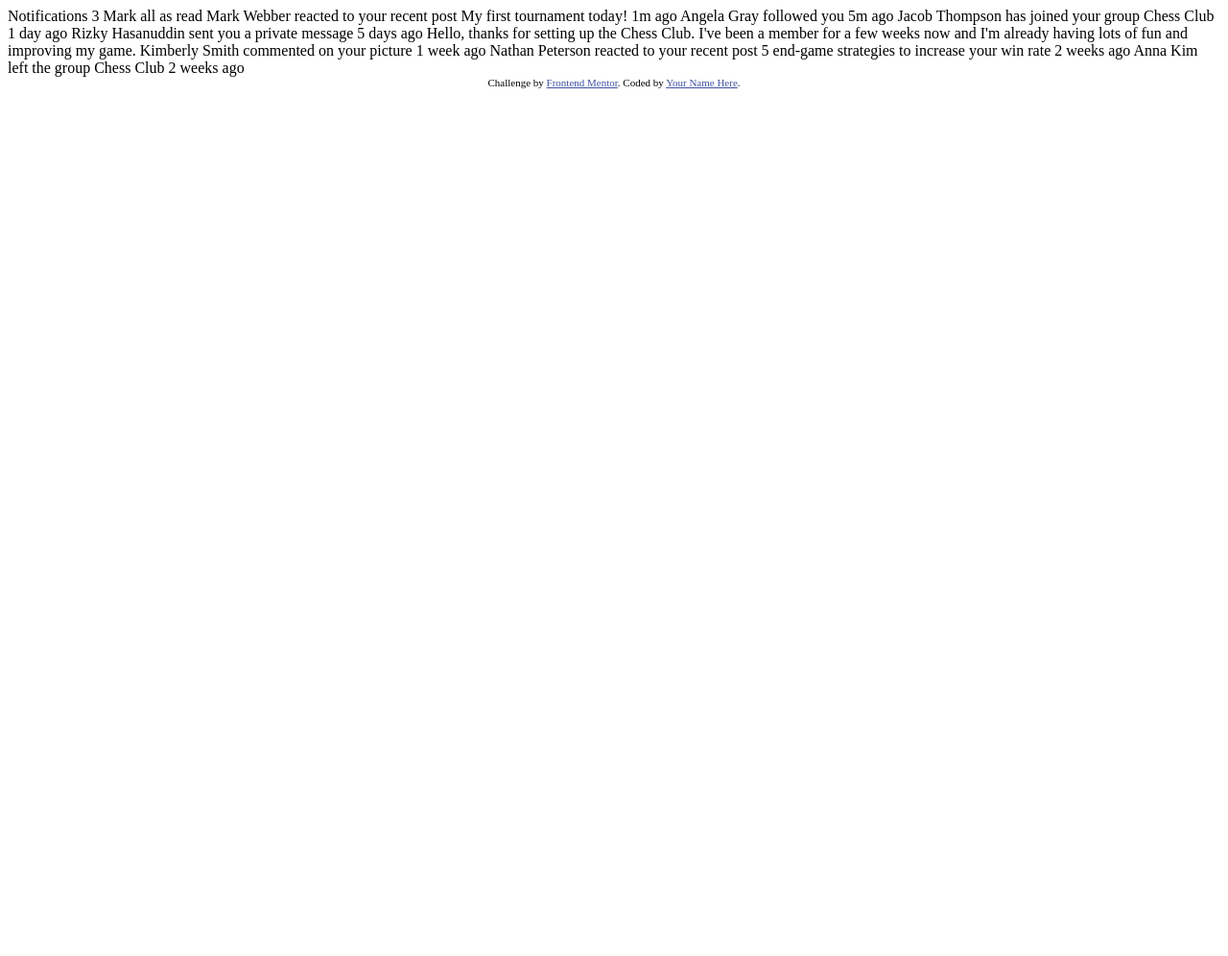
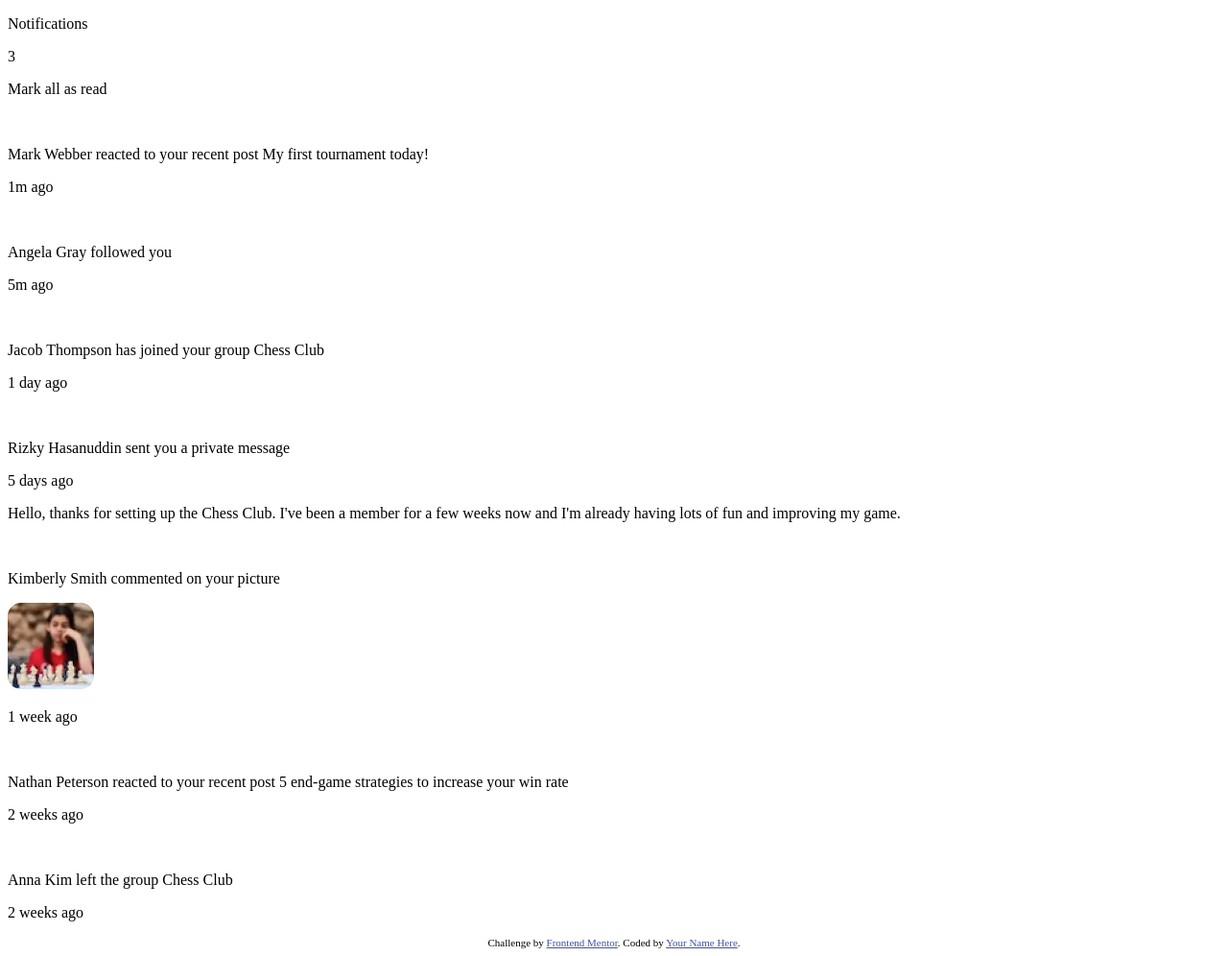
Before and after one commit to romrauq/notifications-page, a plain HTML site: page index.html in a window 1280 px wide. Shown: the whole page at 96% size. Before the commit the page ends 800 px from the top, so only its background shows below. Drawn offline with Linux system fonts and the light colour scheme.

Commit message:
Structured content into respective HTML elements each with respective classes.

```diff
--- a/index.html
+++ b/index.html
@@ -17,13 +17,110 @@
 		</style>
 	</head>
 	<body>
-		Notifications 3 Mark all as read Mark Webber reacted to your recent post My first tournament
-		today! 1m ago Angela Gray followed you 5m ago Jacob Thompson has joined your group Chess Club
-		1 day ago Rizky Hasanuddin sent you a private message 5 days ago Hello, thanks for setting up
-		the Chess Club. I've been a member for a few weeks now and I'm already having lots of fun and
-		improving my game. Kimberly Smith commented on your picture 1 week ago Nathan Peterson reacted
-		to your recent post 5 end-game strategies to increase your win rate 2 weeks ago Anna Kim left
-		the group Chess Club 2 weeks ago
+		<div class="main-container">
+			<div class="notifications-header-row">
+				<div>
+					<p class="notification-heading">Notifications</p>
+					<span class="notifications-count">3</span>
+				</div>
+
+				<p class="mark-all-read">Mark all as read</p>
+			</div>
+
+			<div class="notifications-column">
+				<div class="notification-item-column">
+					<div class="notification-item-container-row">
+						<img src="" alt="" class="profile-image" />
+						<p class="notification-text">
+							<span class="profile-name">Mark Webber</span> reacted to your recent post My
+							<span class="post-reference-text">first tournament today!</span>
+						</p>
+						<div class="notification-badge"></div>
+					</div>
+					<p class="notification-time">1m ago</p>
+				</div>
+
+				<div class="notification-item-column">
+					<div class="notification-item-container-row">
+						<img src="" alt="" class="profile-image" />
+						<p class="notification-text">
+							<span class="profile-name">Angela Gray</span> followed you
+						</p>
+						<div class="notification-badge"></div>
+					</div>
+					<p class="notification-time">5m ago</p>
+				</div>
+
+				<div class="notification-item-column">
+					<div class="notification-item-container-row">
+						<img src="" alt="" class="profile-image" />
+						<p class="notification-text">
+							<span class="profile-name">Jacob Thompson</span> has joined your group
+							<span class="group-reference-text">Chess Club</span>
+						</p>
+						<div class="notification-badge"></div>
+					</div>
+					<p class="notification-time">1 day ago</p>
+				</div>
+
+				<div class="notification-item-column">
+					<div class="notification-item-container-row">
+						<img src="" alt="" class="profile-image" />
+						<p class="notification-text">
+							<span class="profile-name">Rizky Hasanuddin</span> sent you a private message
+						</p>
+						<div class="notification-badge"></div>
+					</div>
+					<p class="notification-time">5 days ago</p>
+					<p class="message-text">
+						Hello, thanks for setting up the Chess Club. I've been a member for a few weeks
+						now and I'm already having lots of fun and improving my game.
+					</p>
+				</div>
+
+				<div class="notification-item-column">
+					<div class="notification-item-container-row">
+						<img src="" alt="" class="profile-image" />
+						<p class="notification-text">
+							<span class="profile-name">Kimberly Smith</span> commented on your picture
+						</p>
+						<img
+							src="./resources/images/image-chess.webp"
+							alt=""
+							class="image-post-reference"
+						/>
+						<div class="notification-badge"></div>
+					</div>
+					<p class="notification-time">1 week ago</p>
+				</div>
+
+				<div class="notification-item-column">
+					<div class="notification-item-container-row">
+						<img src="" alt="" class="profile-image" />
+						<p class="notification-text">
+							<span class="profile-name">Nathan Peterson</span> reacted to your recent post
+							<span class="post-reference-text"
+								>5 end-game strategies to increase your win rate</span
+							>
+						</p>
+						<div class="notification-badge"></div>
+					</div>
+					<p class="notification-time">2 weeks ago</p>
+				</div>
+
+				<div class="notification-item-column">
+					<div class="notification-item-container-row">
+						<img src="" alt="" class="profile-image" />
+						<p class="notification-text">
+							<span class="profile-name"> Anna Kim</span> left the group
+							<span class="group-reference-text">Chess Club</span>
+						</p>
+						<div class="notification-badge"></div>
+					</div>
+					<p class="notification-time">2 weeks ago</p>
+				</div>
+			</div>
+		</div>
 
 		<div class="attribution">
 			Challenge by
```
